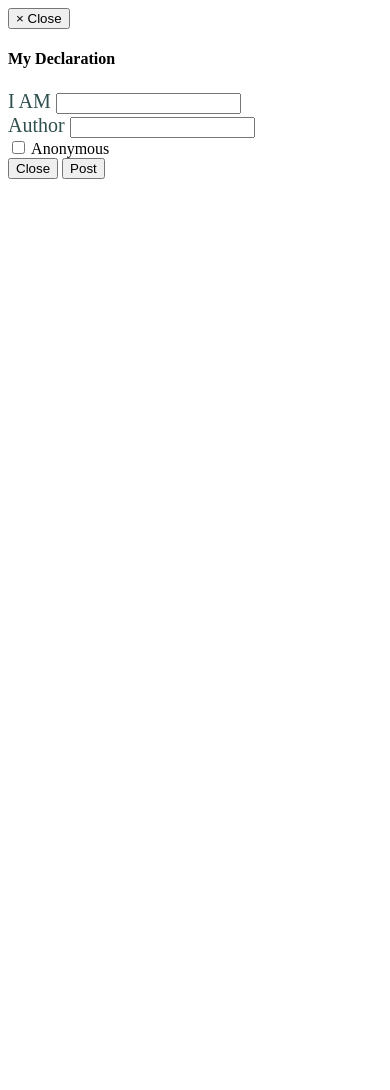
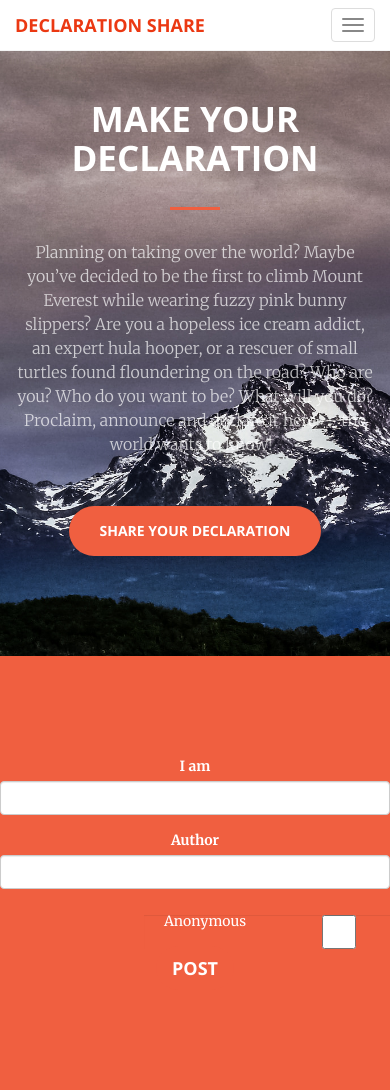
Before and after one commit to ej2/declarationshare, a Django app: page /declaration/new/ in a window 390 px wide; the page is wider, and only the part inside the window is pictured. Before the commit the page ends 179 px from the top of that part, so only its background shows below. Run offline with Django 3.2, Linux system fonts and the light colour scheme; parts of the project's set-up code (start-up, migrations or seed data) failed here and were passed over; some libraries are stand-ins or nearby versions.

Commit message:
Lots of updates.

```diff
--- a/declarationshare/declaration/forms.py
+++ b/declarationshare/declaration/forms.py
@@ -5,9 +5,9 @@ from declarationshare.declaration.models import Declaration
 
 
 class DeclarationForm(forms.Form):
-    text = forms.CharField(max_length=255, widget=forms.TextInput(attrs={"class": "span2"}))
-    anonymous = forms.BooleanField(required=False, widget=forms.CheckboxInput())
-    author = forms.CharField(max_length=50, widget=forms.TextInput())
+    text = forms.CharField(max_length=50, widget=forms.TextInput(attrs={"class": "form-element form-control"}))
+    anonymous = forms.BooleanField(required=False, widget=forms.CheckboxInput(attrs={"class": "form-element form-control"}))
+    author = forms.CharField(max_length=50, widget=forms.TextInput(attrs={"class": "form-element form-control"}))
 
     def __init__(self, *args, **kwargs):
         #self.user = kwargs.pop("user")
@@ -33,9 +33,13 @@ class DeclarationForm(forms.Form):
 
         declaration.text = data.get("text")
         declaration.anonymous = data.get("anonymous")
-        declaration.author = data.get("author")
-        #declaration.type = self.declare_type
 
+        if data.get("author"):
+            declaration.author = data.get("author")
+        else:
+            declaration.anonymous = True
+
+        declaration.type = 'AM'
         declaration.save()
 
         return declaration
--- a/declarationshare/declaration/models.py
+++ b/declarationshare/declaration/models.py
@@ -29,3 +29,9 @@ class Declaration(models.Model):
 
     def __unicode__(self):
         return "{0} {1}".format(self.get_type_display(), self.text)
+
+    def display_author(self):
+        if self.anonymous:
+            return "Anonymous"
+        else:
+            return self.author
--- a/declarationshare/declaration/views.py
+++ b/declarationshare/declaration/views.py
@@ -1,5 +1,5 @@
-from django.shortcuts import render
-
+from django.core.urlresolvers import reverse
+from django.shortcuts import render, redirect
 from declarationshare.declaration.forms import DeclarationForm
 from declarationshare.declaration.models import Declaration
 from django.views.generic import DetailView, CreateView
@@ -15,12 +15,10 @@ class DeclarationDetailView(DetailView):
 
 class DeclarationCreateView(CreateView):
     model = Declaration
-    fields = '__all__'
-
+    form_class = DeclarationForm
     template_name = "declaration/manage.html"
-    #form_class = DeclarationForm
 
     def form_valid(self, form):
         self.object = form.save()
 
-        return render(self.request, 'declaration/create_success.html', {'news': self.object})
+        return redirect(reverse("declaration:detail", args=[self.object.pk]))
--- a/declarationshare/static/css/project.css
+++ b/declarationshare/static/css/project.css
@@ -40,3 +40,8 @@
 .form-text {
   width: 300px;
 }
+
+.form-element {
+  color: black;
+
+}
--- a/declarationshare/templates/base.html
+++ b/declarationshare/templates/base.html
@@ -71,14 +71,14 @@
                     <span class="icon-bar"></span>
                     <span class="icon-bar"></span>
                 </button>
-                <a class="navbar-brand page-scroll" href="#page-top">Declaration Share</a>
+                <a class="navbar-brand page-scroll" href="{% url "home" %}">Declaration Share</a>
             </div>
 
             <!-- Collect the nav links, forms, and other content for toggling -->
             <div class="collapse navbar-collapse" id="bs-example-navbar-collapse-1">
                 <ul class="nav navbar-nav navbar-right">
                     <li>
-                        <a class="page-scroll" href="#about">About</a>
+                        <a class="page-scroll" href="{% url "about" %}">About</a>
                     </li>
 
                 </ul>
@@ -105,7 +105,23 @@
         <!-- /.container-fluid -->
     </nav>
     {% block header %}
-
+      <header>
+        <div class="header-content">
+            <div class="header-content-inner">
+                <h1>Make Your Declaration</h1>
+                <hr>
+                <p>
+                  Planning on taking over the world? Maybe you’ve decided to
+                  be the first to climb Mount Everest while
+                  wearing fuzzy pink bunny slippers? Are you a hopeless ice cream addict, an
+                  expert hula hooper, or a rescuer of small turtles found floundering on the road?
+                  Who are you? Who do you want to be? What will you do? Proclaim,
+                  announce and declare it here -- the world wants to know!
+                </p>
+                <a href="{% url "declaration:new" %}#create" class="btn btn-primary btn-xl page-scroll">Share your declaration</a>
+            </div>
+        </div>
+      </header>
     {% endblock header %}
 
     <div class="container">
@@ -115,12 +131,11 @@
               <div class="alert {% if message.tags %}alert-{{ message.tags }}{% endif %}">{{ message }}</div>
           {% endfor %}
       {% endif %}
+    </div> <!-- /container -->
 
       {% block content %}
 
       {% endblock content %}
-
-    </div> <!-- /container -->
 
     {% block modal %}{% endblock modal %}
 
--- a/declarationshare/templates/declaration/manage.html
+++ b/declarationshare/templates/declaration/manage.html
@@ -1,39 +1,50 @@
-{% load i18n widget_tweaks %}
+{% extends "base.html" %}
 
-<div class="modal-dialog modal-lg" role="document">
-  <form action="{% url 'declaration:new' %}" method="post" id="declaration-create" class="form">
+{% block content %}
+
+  <section class="bg-primary" id="create">
+      <div class="container-fluid">
+          <div class="row">
+              <div class="text-center">
+
+                <form action="" method="post" class="form-horizontal">
                 {% csrf_token %}
-    <div class="modal-content">
-      <div class="modal-header">
-        <button type="button" class="close" data-dismiss="modal" aria-label="Close">
-          <span aria-hidden="true">×</span> <span class="sr-only">Close</span>
-        </button> <h4 class="modal-title">My Declaration</h4>
+
+                  <div class="form-group">
+                    <label for="text" class="col-sm-2 control-label">I am</label>
+                    <div class="col-sm-4">
+                    {{ form.text }}
+                    </div>
                   </div>
 
-      <div class="modal-body">
-        <div style="color: darkslategray; font-size: 20px;">
-          I AM {{ form.text }}
+                 <div class="form-group">
+                    <label for="author" class="col-sm-2 control-label">Author</label>
+                    <div class="col-sm-4">
+                    {{ form.author }}
                     </div>
-        <div style="color: darkslategray; font-size: 20px;">
-          Author {{ form.author }}
                  </div>
 
-        {{ form.anonymous }} Anonymous
+                <div class="form-group">
+                  <div class="col-sm-offset-2 col-sm-4">
+                    <div class="checkbox">
+                      <label>{{ form.anonymous }} Anonymous</label>
+                    </div>
+                  </div>
+                </div>
 
+                <input type="submit" value="Post" class="btn btn-primary btn-lg" />
+              </form>
 
 
               </div>
-
-      <div class="modal-footer">
-        <button type="button" class="btn btn-secondary" data-dismiss="modal">Close</button>
-        <input type="submit" class="btn btn-primary" value="Post" />
           </div>
       </div>
-  </form>
-</div>
+  </section>
 
+{% endblock content %}
+
+{% block additional-js %}
  <script>
-  var form_options = {
-  target: '#modalCreate', success: function(response) {} };
-  $('#declaration-create').ajaxForm(form_options);
+  $('.dropdown-toggle').dropdown()
  </script>
+{% endblock additional-js %}
```
Also changed, not shown: declarationshare/templates/declaration/detail.html (+5 -21 lines), declarationshare/templates/declaration/manage_modal.html (added, +39 -0 lines), declarationshare/templates/declaration/top_list.html (+15 -6 lines), declarationshare/templates/pages/about.html (+15 -0 lines), declarationshare/templates/pages/home.html (+1 -27 lines). Lines whose indentation alone changed are shown as unchanged.
